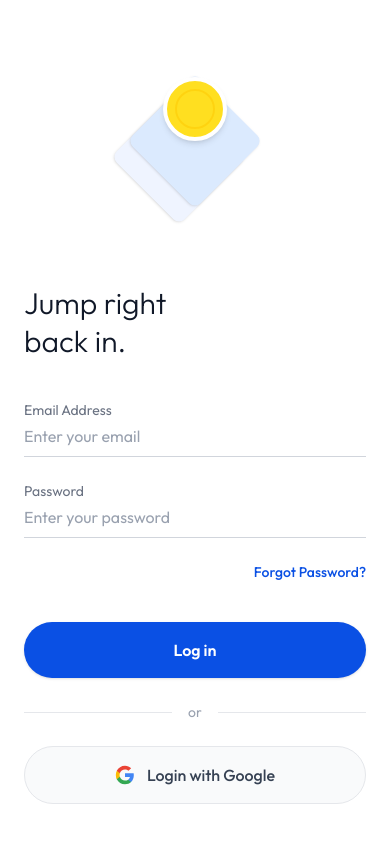
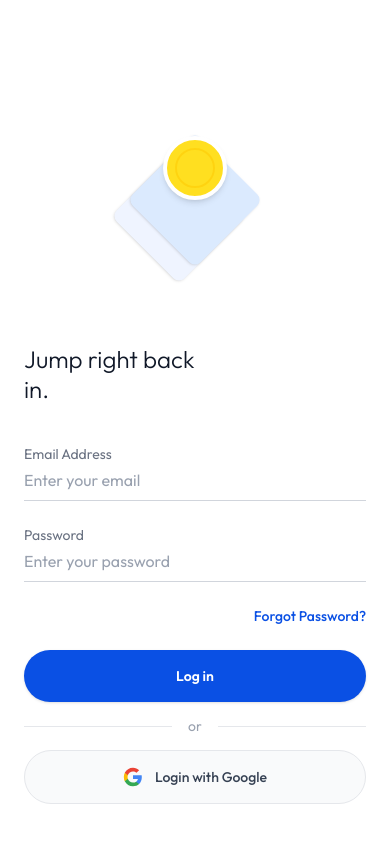
Before and after one commit to Dev-Noble-coder/SplitPay, a Next.js app: page /login in a window 390 px wide. Built offline with nearby package versions, Linux system fonts and the light colour scheme; some icons are missing.

Commit message:
Changes to UI

```diff
--- a/app/layout.tsx
+++ b/app/layout.tsx
@@ -24,7 +24,7 @@ export default function RootLayout({
     >
       <body className="min-h-full font-sans text-gray-900">
         {/* Mobile View Wrapper */}
-        <div className="md:hidden flex flex-col min-h-screen bg-white">
+        <div className="md:hidden flex flex-col h-screen bg-white">
           {children}
         </div>
 
--- a/app/login/page.tsx
+++ b/app/login/page.tsx
@@ -35,7 +35,7 @@ export default function Login() {
       </div>
 
       {/* Heading */}
-      <h1 className="text-3xl font-light text-gray-900 mb-10 max-w-[200px] leading-tight">
+      <h1 className="text-2xl font-light text-gray-900 mb-10 max-w-[200px] leading-tight">
         Jump right back in.
       </h1>
 
@@ -74,10 +74,10 @@ export default function Login() {
         </div>
 
         {/* Action Buttons */}
-        <div className="mt-4 flex flex-col gap-6">
+        <div className=" flex flex-col gap-3.5">
           <button
             type="submit"
-            className="w-full py-4 bg-primary text-white font-semibold rounded-full hover:bg-primary-dark transition-colors shadow-sm"
+            className="w-full py-4 bg-primary text-white font-semibold rounded-full hover:bg-primary-dark transition-colors shadow-sm text-sm"
           >
             Log in
           </button>
@@ -90,7 +90,7 @@ export default function Login() {
 
           <button
             type="button"
-            className="w-full py-4 bg-gray-50 text-gray-700 font-medium rounded-full hover:bg-gray-100 transition-colors flex items-center justify-center gap-3 border border-gray-200"
+            className="w-full py-4 bg-gray-50 text-gray-700 font-medium rounded-full hover:bg-gray-100 transition-colors flex items-center justify-center gap-3 border border-gray-200 text-sm"
           >
             {/* Simple Google Icon fallback since iconsax doesn't have a colored google logo */}
             <svg width="20" height="20" viewBox="0 0 24 24" fill="none" xmlns="http://www.w3.org/2000/svg">
--- a/app/page.tsx
+++ b/app/page.tsx
@@ -26,10 +26,10 @@ export default function Home() {
           </div>
         </div>
 
-        <h1 className="text-4xl font-bold text-white text-center mb-4 leading-tight">
+        <h1 className="text-2xl font-bold text-white text-center mb-4 leading-tight">
           Automate group savings and payouts.
         </h1>
-        <p className="text-white/80 text-center text-lg max-w-[400px] mx-auto leading-relaxed">
+        <p className="text-white/80 text-center  max-w-[400px] mx-auto leading-relaxed text-sm">
           Join trusted savings circles where members contribute fixed amounts securely.
         </p>
       </div>
@@ -39,13 +39,13 @@ export default function Home() {
         <div className="flex flex-col gap-4">
           <Link
             href="/login"
-            className="w-full py-4 px-6 rounded-full border-2 border-white/20 text-white font-semibold text-center text-lg hover:bg-white/10 transition-colors flex items-center justify-center gap-2"
+            className="w-full py-4 px-6 rounded-full border-2 border-white/20 text-white font-semibold text-center text-sm hover:bg-white/10 transition-colors flex items-center justify-center gap-2"
           >
             Log In
           </Link>
           <Link
             href="/signup"
-            className="w-full py-4 px-6 rounded-full bg-white text-primary font-bold text-center text-lg hover:bg-gray-100 transition-colors shadow-lg"
+            className="w-full py-4 px-6 rounded-full bg-white text-primary font-bold text-center text-sm hover:bg-gray-100 transition-colors shadow-lg"
           >
             Sign Up
           </Link>
--- a/app/reset-password/page.tsx
+++ b/app/reset-password/page.tsx
@@ -19,11 +19,11 @@ export default function ResetPassword() {
         transition={{ duration: 0.5, ease: "easeOut" }}
         className="flex-1 flex flex-col bg-primary px-6 pt-10 pb-10"
       >
-        <h1 className="text-3xl font-bold text-white mb-16 leading-tight">
+        <h1 className="text-2xl font-bold text-white mb-10 leading-tight">
           Reset Password
         </h1>
 
-        <form className="flex flex-col gap-8" onSubmit={(e) => e.preventDefault()}>
+        <form className="flex flex-col gap-5" onSubmit={(e) => e.preventDefault()}>
           <div className="relative">
             <label className="text-sm text-white/80 mb-1 block">Email Address</label>
             <div className="relative flex items-center border-b border-white/50 focus-within:border-white pb-2 transition-colors">
@@ -45,7 +45,7 @@ export default function ResetPassword() {
             </button>
           </div>
 
-          <div className="flex justify-center mt-6">
+          <div className="flex justify-center mt-1">
             <p className="text-sm text-white/80">
               Or <Link href="/signup" className="text-white font-medium hover:underline">Create new account</Link>
             </p>
--- a/app/signup/email/page.tsx
+++ b/app/signup/email/page.tsx
@@ -39,7 +39,7 @@ export default function SignUpEmail() {
       <div className="flex flex-col gap-6 mt-4">
         <button
           type="button"
-          className="w-full py-4 bg-gray-50 text-gray-700 font-medium rounded-full hover:bg-gray-100 transition-colors flex items-center justify-center gap-3 border border-gray-200"
+          className="w-full py-4 bg-gray-50 text-gray-700 font-medium rounded-full hover:bg-gray-100 transition-colors flex items-center justify-center gap-3 border border-gray-200 text-sm"
         >
           {/* Simple Google Icon */}
           <svg width="20" height="20" viewBox="0 0 24 24" fill="none" xmlns="http://www.w3.org/2000/svg">
@@ -72,7 +72,7 @@ export default function SignUpEmail() {
           <Link href="/signup/verify" className="w-full">
             <button
               type="button"
-              className="w-full py-4 bg-primary text-white font-semibold rounded-full hover:bg-primary-dark transition-colors shadow-sm"
+              className="w-full py-4 bg-primary text-white font-semibold rounded-full hover:bg-primary-dark transition-colors shadow-sm text-sm"
             >
               Get started
             </button>
--- a/app/signup/page.tsx
+++ b/app/signup/page.tsx
@@ -34,15 +34,15 @@ export default function SignUp() {
       </div>
 
       {/* Heading */}
-      <h1 className="text-3xl font-light text-gray-900 mb-10 max-w-[200px] leading-tight">
+      <h1 className="text-2xl font-light text-gray-900 mb-10 max-w-[200px] leading-tight">
         Start your savings circle.
       </h1>
 
       {/* Action Buttons */}
-      <div className="flex flex-col gap-6 mt-4">
+      <div className="flex flex-col gap-3.5 mt-4">
         <button
           type="button"
-          className="w-full py-4 bg-gray-50 text-gray-700 font-medium rounded-full hover:bg-gray-100 transition-colors flex items-center justify-center gap-3 border border-gray-200"
+          className="w-full py-4 bg-gray-50 text-gray-700 font-medium rounded-full hover:bg-gray-100 transition-colors flex items-center justify-center gap-3 border border-gray-200 text-sm"
         >
           {/* Simple Google Icon */}
           <svg width="20" height="20" viewBox="0 0 24 24" fill="none" xmlns="http://www.w3.org/2000/svg">
@@ -62,13 +62,13 @@ export default function SignUp() {
 
         <Link
           href="/signup/email"
-          className="w-full py-4 bg-white text-primary font-medium rounded-full hover:bg-gray-50 transition-colors flex items-center justify-center gap-3 border-2 border-primary"
+          className="w-full py-4 bg-white text-primary font-medium rounded-full hover:bg-gray-50 transition-colors flex items-center justify-center gap-3 border-2 border-primary text-sm"
         >
           Continue with email
         </Link>
       </div>
 
-      <div className=" flex justify-center pt-10">
+      <div className=" flex justify-center pt-5">
         <p className="text-sm text-gray-500">
           Got an account? <Link href="/login" className="text-primary font-semibold hover:underline">Sign in</Link>
         </p>
--- a/app/signup/verify/page.tsx
+++ b/app/signup/verify/page.tsx
@@ -55,14 +55,14 @@ export default function SignUpVerify() {
           </div>
 
           <div className="flex justify-center my-2">
-            <button type="button" className="text-sm text-primary font-semibold hover:text-primary-dark">
+            <button type="button" className="text-sm text-primary font-semibold hover:text-primary-dark ">
               Check your email
             </button>
           </div>
 
           <button
             type="button"
-            className="w-full py-4 bg-primary text-white font-semibold rounded-full hover:bg-primary-dark transition-colors shadow-sm"
+            className="w-full py-4 bg-primary text-white font-semibold rounded-full hover:bg-primary-dark transition-colors shadow-sm text-sm"
           >
             Continue
           </button>
```
